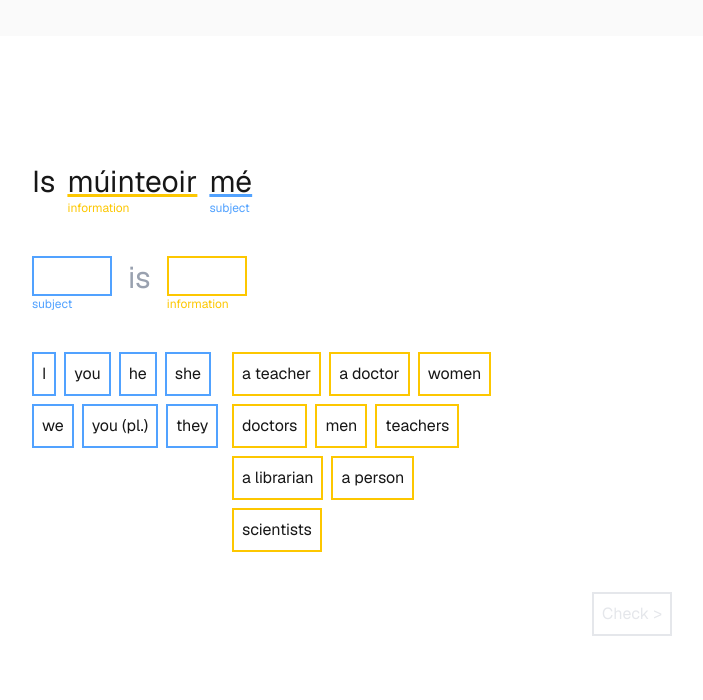
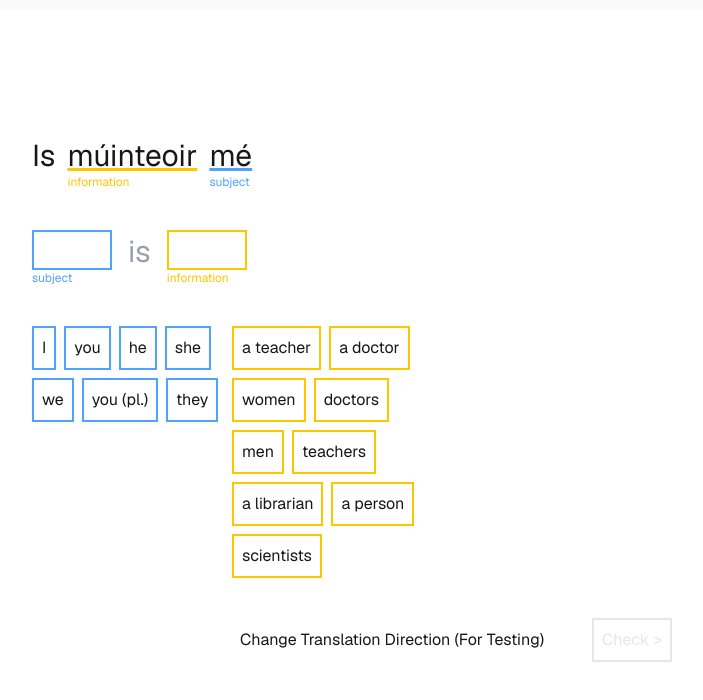
Before and after one commit to an-spideog/an-chopail, a Next.js app: page / in a window 1280 px wide. Shown: the top 700 px of the page, without its empty margins (288-991 px from the left). Built offline with nearby package versions, Linux system fonts and the light colour scheme.

Commit message:
added reversal

```diff
--- a/app/page.tsx
+++ b/app/page.tsx
@@ -1,5 +1,6 @@
 "use client";
 import { useState } from "react";
+import { useRouter } from "next/router";
 
 export default function Home() {
   enum Count {
@@ -48,6 +49,12 @@ export default function Home() {
   const [chosenInfo, setChosenInfo] = useState(emptyChoice);
   const [result, setResult] = useState(ExerciseResult.None);
 
+  const [irishToEnglish, setIrishToEnglish] = useState(true);
+
+  function chooseRandom(list: any[]) {
+    return list[Math.floor(Math.random() * list.length)];
+  }
+
   function chooseInfo(info: TranslationPair) {
     setResult(ExerciseResult.None);
     if (info.irish == chosenInfo.irish) {
@@ -91,6 +98,11 @@ export default function Home() {
     }
   }
 
+  function switchLanguages() {
+    goNext();
+    setIrishToEnglish((current) => !current);
+  }
+
   function goNext() {
     let subject = realSubject;
     let info = realInfo;
@@ -98,12 +110,8 @@ export default function Home() {
       subject.count != info.count ||
       (subject == realSubject && info == realInfo)
     ) {
-      const nextSubject = Math.floor(
-        Math.random() * possibleSubjectChoices.length,
-      );
-      const nextInfo = Math.floor(Math.random() * possibleInfoChoices.length);
-      subject = possibleSubjectChoices[nextSubject];
-      info = possibleInfoChoices[nextInfo];
+      subject = chooseRandom(possibleSubjectChoices);
+      info = chooseRandom(possibleInfoChoices);
     }
 
     setRealSubject(subject);
@@ -140,27 +148,60 @@ export default function Home() {
     );
   }
 
+  function TargetSentence({ irish }) {
     return (
-    <div className="flex flex-col flex-1 items-center justify-center bg-zinc-50 font-sans dark:bg-black">
-      <main className="flex gap-10 w-full max-w-3xl flex-col items-center justify-between py-32 px-16 bg-white dark:bg-black sm:items-start">
-        {/* Irish */}
       <div className="flex gap-3 text-3xl">
-          <div> Is </div>
+        {irish && <div> Is </div>}
+        {irish && (
           <div className="flex-col">
             <div className="underline decoration-yellow-400">
               {realInfo.irish}
             </div>
             <div className="text-xs text-yellow-400">information</div>
           </div>
+        )}
         <div>
           <div className="underline decoration-blue-400">
-              {realSubject.irish}
+            {irish ? realSubject.irish : realSubject.english}
+          </div>
+          <div className="text-xs text-blue-400">subject</div>
+        </div>
+        {!irish && <div> {conjugateToBe(realSubject.english)} </div>}
+        {!irish && (
+          <div className="flex-col">
+            <div className="underline decoration-yellow-400">
+              {realInfo.english}
+            </div>
+            <div className="text-xs text-yellow-400">information</div>
+          </div>
+        )}
+      </div>
+    );
+  }
+
+  function AnswerArea({ irish }) {
+    if (irish) {
+      return (
+        <div className="flex gap-3 text-3xl">
+          <div>Is</div>
+
+          <div className="flex-col">
+            <div className="border-2 border-yellow-400 border-solid min-w-20 min-h-10 p-1">
+              {chosenInfo.irish}
+            </div>
+            <div className="text-xs text-yellow-400">information</div>
+          </div>
+
+          <div>
+            <div className="border-2 border-blue-400 border-solid min-w-20 min-h-10 p-1">
+              {chosenSubject.irish}
             </div>
             <div className="text-xs text-blue-400">subject</div>
           </div>
         </div>
-
-        {/* Answer Area */}
+      );
+    } else {
+      return (
         <div className="flex gap-3 text-3xl">
           <div>
             <div className="border-2 border-blue-400 border-solid min-w-20 min-h-10 p-1">
@@ -169,8 +210,7 @@ export default function Home() {
             <div className="text-xs text-blue-400">subject</div>
           </div>
           <div className="text-gray-400 p-1">
-            {" "}
-            {conjugateToBe(chosenSubject.english)}{" "}
+            {conjugateToBe(chosenSubject.english)}
           </div>
           <div className="flex-col">
             <div className="border-2 border-yellow-400 border-solid min-w-20 min-h-10 p-1">
@@ -179,33 +219,54 @@ export default function Home() {
             <div className="text-xs text-yellow-400">information</div>
           </div>
         </div>
+      );
+    }
+  }
 
-        {/* Input Table */}
-        <div className="flex">
+  enum InputType {
+    Information,
+    Subject,
+  }
+
+  function InputTable({ irish, type }) {
+    let list = possibleSubjectChoices;
+    let choose = chooseSubject;
+    if (type == InputType.Information) {
+      list = possibleInfoChoices;
+      choose = chooseInfo;
+    }
+
+    return (
       <div className="flex flex-wrap gap-2 max-w-50 items-start content-start">
-            {possibleSubjectChoices.map((subject) => (
+        {list.map((word) => (
           <button
-                className="p-2 border-2 border-blue-400 text-center max-h-15"
-                onClick={() => chooseSubject(subject)}
+            className={`p-2 border-2 ${type == InputType.Subject ? "border-blue-400" : "border-yellow-400"} text-center max-h-15`}
+            onClick={() => choose(word)}
           >
-                {subject.english}
+            {irish ? word.irish : word.english}
           </button>
         ))}
       </div>
-          <div className="flex flex-wrap gap-2 max-w-70">
-            {possibleInfoChoices.map((info) => (
-              <button
-                className="p-2 border-2 border-yellow-400"
-                onClick={() => chooseInfo(info)}
-              >
-                {info.english}
-              </button>
-            ))}
-          </div>
+    );
+  }
+
+  return (
+    <div className="flex flex-col flex-1 items-center justify-center bg-zinc-50 font-sans dark:bg-black">
+      <main className="flex gap-10 w-full max-w-3xl flex-col items-center justify-between py-32 px-16 bg-white dark:bg-black sm:items-start">
+        <TargetSentence irish={irishToEnglish} />
+        <AnswerArea irish={!irishToEnglish} />
+
+        {/* Input Table */}
+        <div className={`flex ${!irishToEnglish && "flex-row-reverse"}`}>
+          <InputTable type={InputType.Subject} irish={!irishToEnglish} />
+          <InputTable type={InputType.Information} irish={!irishToEnglish} />
         </div>
 
-        <div className="flex flex-row-reverse w-full">
+        <div className="flex flex-row-reverse w-full gap-10">
           <CheckButton result={result} />
+          <button className="p-2" onClick={switchLanguages}>
+            Change Translation Direction (For Testing)
+          </button>
         </div>
       </main>
     </div>
```
Lines whose indentation alone changed are shown as unchanged.
